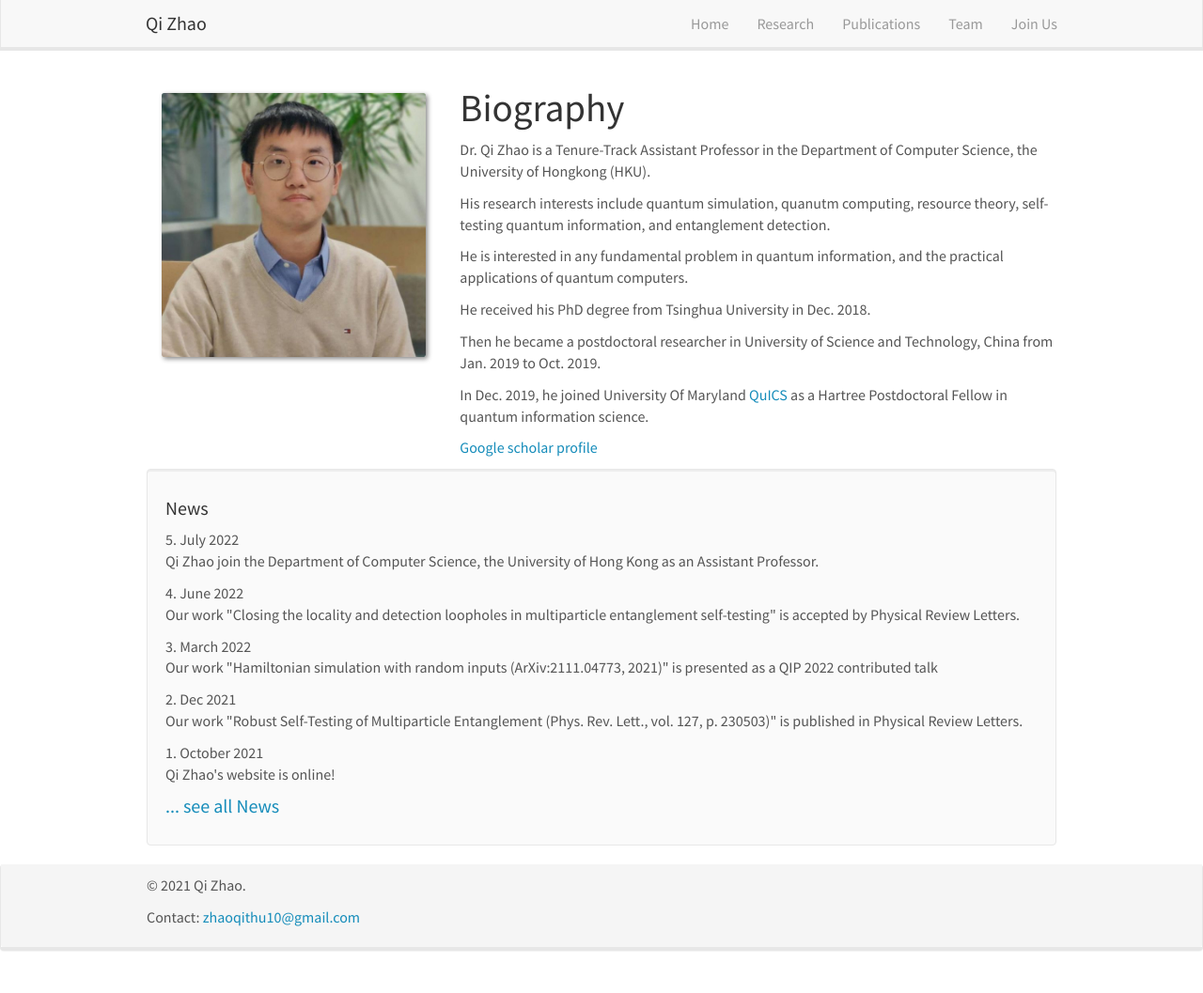
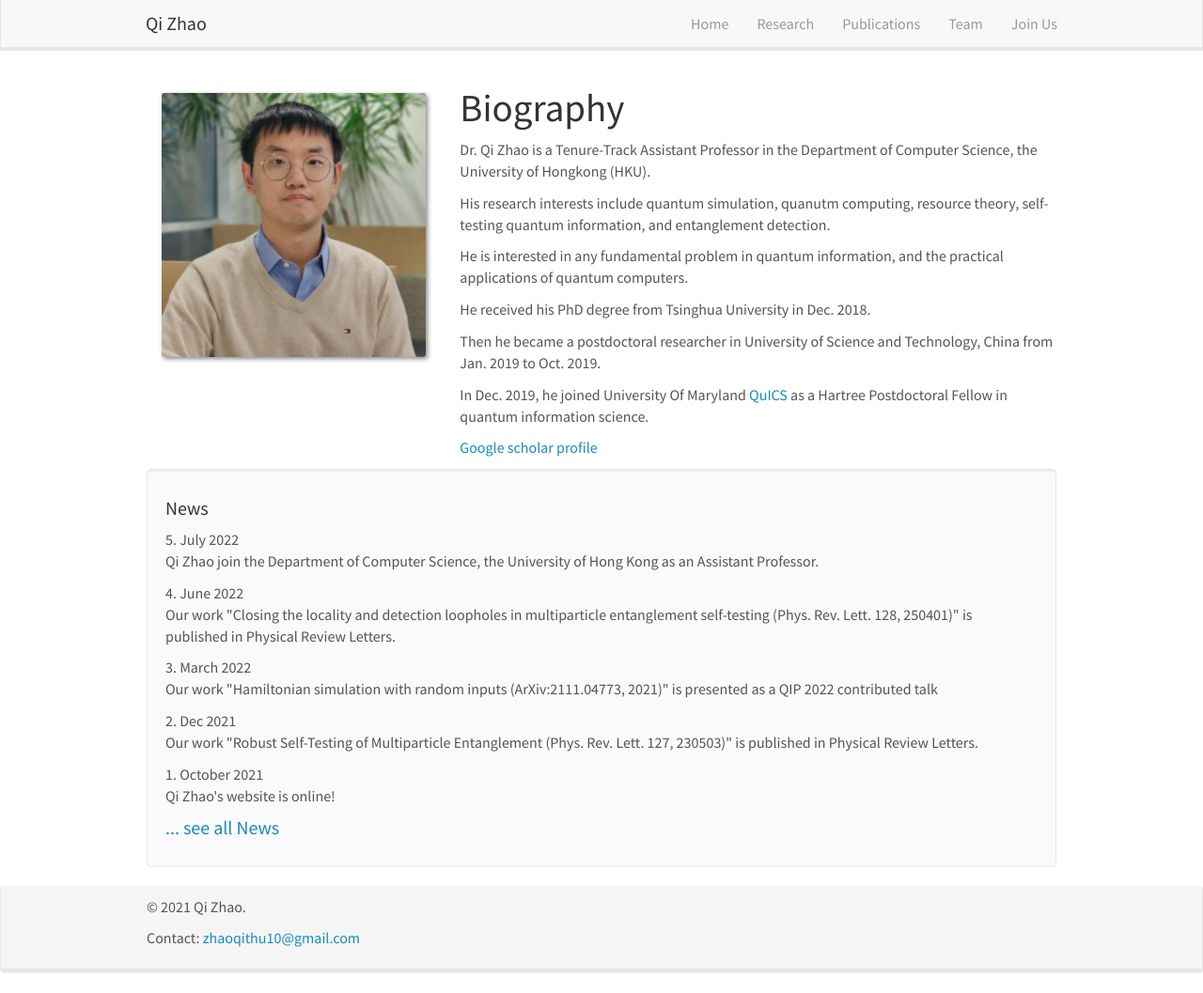
Before and after one commit to qizhao-quantum/qizhao-quantum.github.io, a Jekyll site: the page built from _pages/home.md, in a window 1280 px wide and 1057 px high. Shown: the whole window at 94% size. Built offline with Jekyll 4.4.1, drawn with Linux system fonts in a browser that asks for light colours; nearby versions of some CDN libraries; library files that are not in the unit come from our copies.

Commit message:
Update news.yml

```diff
--- a/_data/news.yml
+++ b/_data/news.yml
@@ -2,13 +2,13 @@
   headline: Qi Zhao join the Department of Computer Science, the University of Hong Kong as an Assistant Professor.
 
 - date: 4. June 2022
-  headline: Our work "Closing the locality and detection loopholes in multiparticle entanglement self-testing"  is accepted by Physical Review Letters.
+  headline: Our work "Closing the locality and detection loopholes in multiparticle entanglement self-testing (Phys. Rev. Lett. 128, 250401)"  is published in Physical Review Letters.
 
 - date: 3. March 2022
   headline: Our work "Hamiltonian simulation with random inputs (ArXiv:2111.04773, 2021)"  is presented as a QIP 2022 contributed talk
 
 - date: 2. Dec 2021
-  headline: Our work "Robust Self-Testing of Multiparticle Entanglement (Phys. Rev. Lett., vol. 127, p. 230503)"  is published in Physical Review Letters.
+  headline: Our work "Robust Self-Testing of Multiparticle Entanglement (Phys. Rev. Lett. 127, 230503)"  is published in Physical Review Letters.
 
 - date: 1. October 2021
   headline: Qi Zhao's website is online!
```
